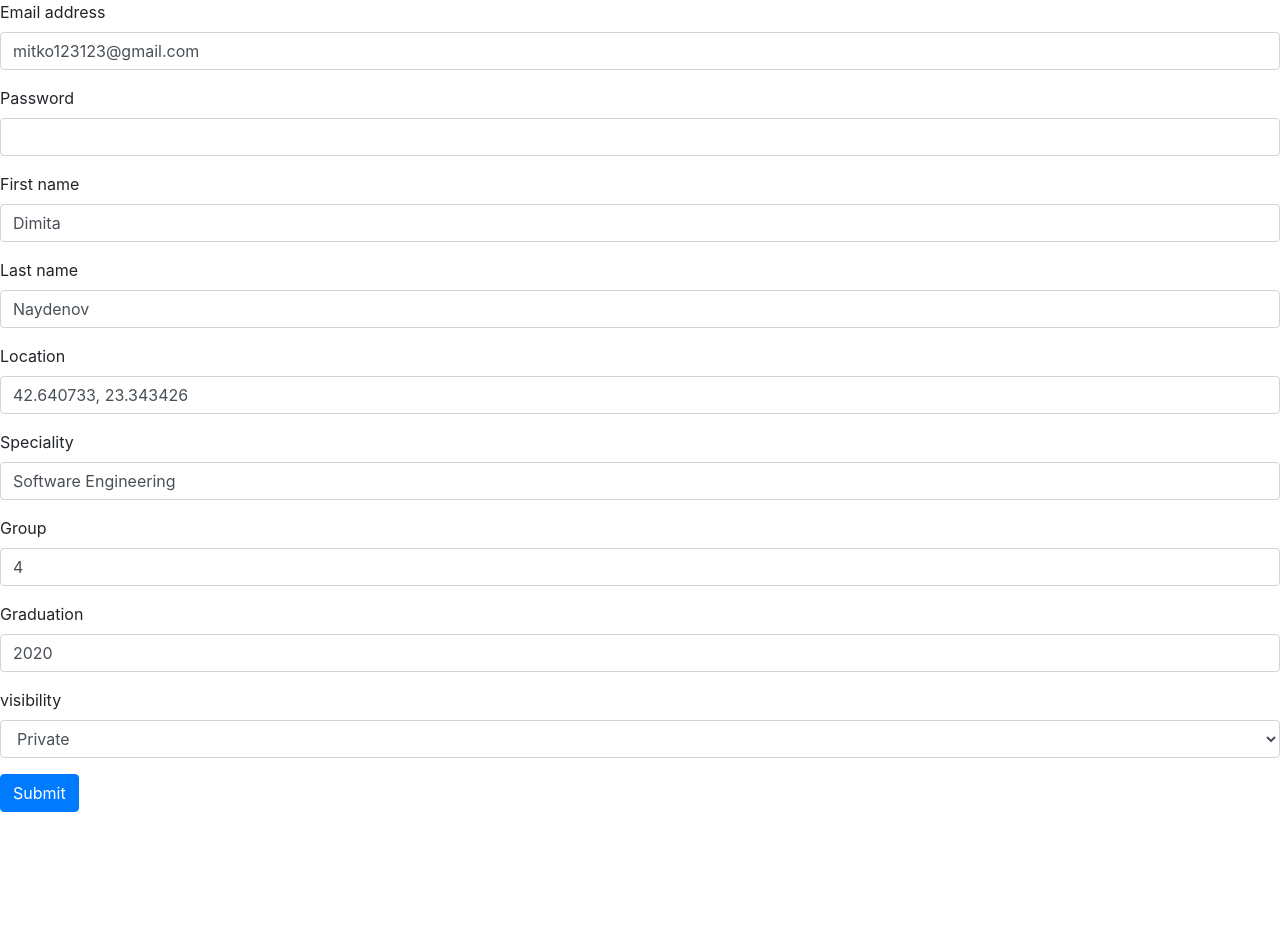
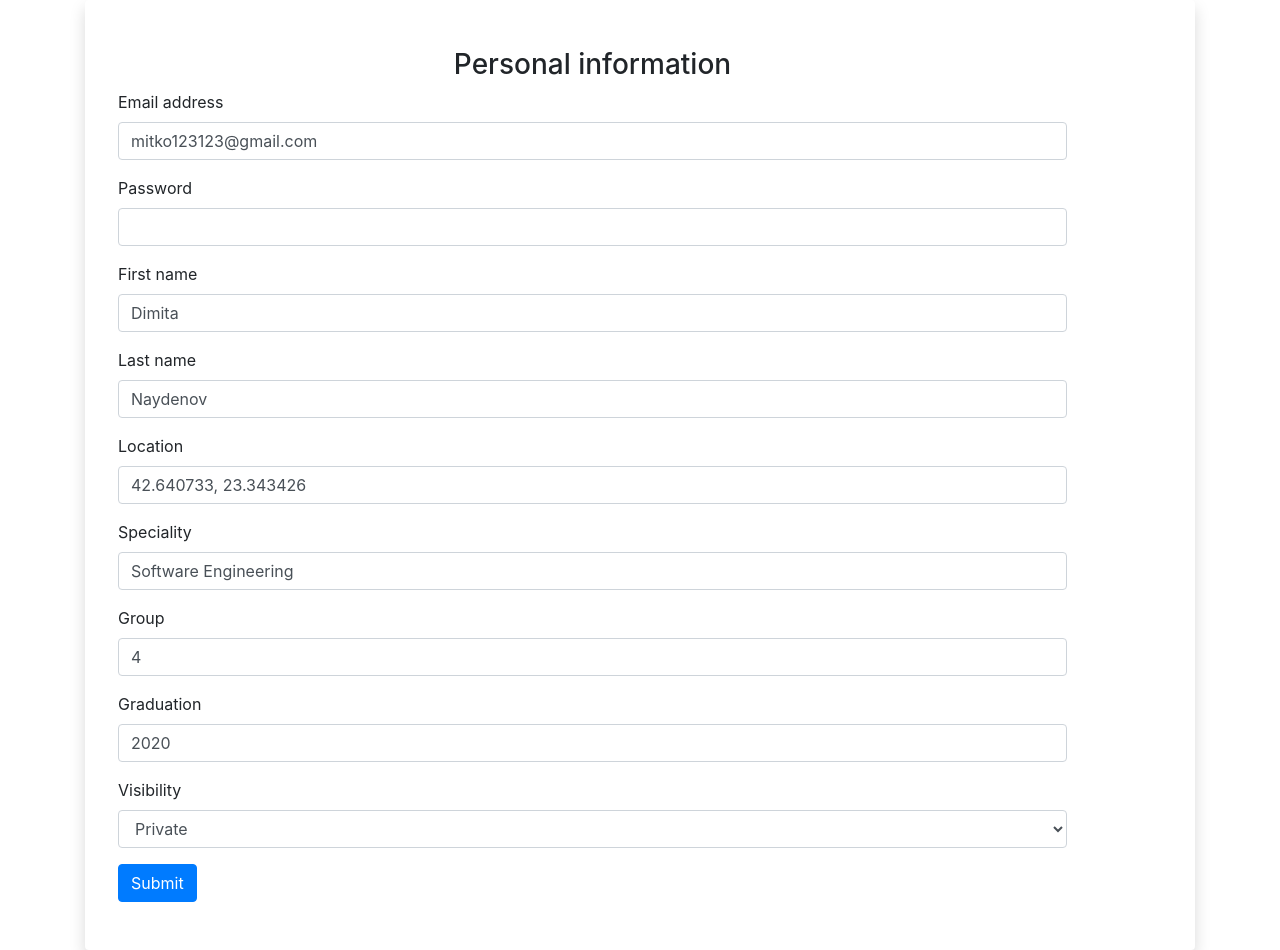
Before and after one commit to akyoseva/Alumni-club, a PHP site: page /profile.php in a window 1280 px wide. Shown: the part 56-1006 px from the top of the page. Before the commit the page ends 868 px from the top, so only its background shows below. Run offline with PHP 8.4, Linux system fonts and the light colour scheme; a user stored in the database is signed in; data comes from the database, SQL or seed files in the repository.

Commit message:
Added design to profile page

```diff
--- a/index.php
+++ b/index.php
@@ -13,7 +13,7 @@ include 'includes/header.php';
         <div class="col-md-8">
             <div class="row">
                 <div class="col-12">
-                    <h1 class="text-center">Recent posts</h1>
+                    <h1 class="text-center"></h1>
                     <div>
                         <div class="card mb-4">
                             <div class="card-body">
--- a/profile.php
+++ b/profile.php
@@ -52,6 +52,11 @@ if (isset($_POST['save'])) {
 }
 ?>
 
+<div class="container">
+  <div class="card border-0 shadow my-11">
+    <div class="row">
+      <div class="col-11 card-body p-5 amber-text">
+      <h3 style="text-align:center">Personal information</h3>
         <form method="POST">
           <div class="form-group">
             <label for="email">Email address</label>
@@ -87,15 +92,17 @@ if (isset($_POST['save'])) {
             <input name="graduation" type="year" value="<?php echo $user['graduation']; ?>" class="form-control" id="graduation">
           </div>
           <div class="form-group">
-    <label for="visibility">visibility</label>
+            <label for="visibility">Visibility</label>
             <select name="visibility" class="form-control my-0 py-1 amber-border">
-      <option <?php if( $user['visibility'] == 0) echo 'selected'; ?> value="0">Public for everyone</option>
-      <option <?php if( $user['visibility'] == 1) echo 'selected'; ?> value="1">Public for student of my speciality</option>
-      <option <?php if( $user['visibility'] == 2) echo 'selected'; ?> value="2">Public for student of my group</option>
-      <option <?php if( $user['visibility'] == 3) echo 'selected'; ?> value="3">Private</option>
+              <option <?php if ($user['visibility'] == 0) echo 'selected'; ?> value="0">Public for everyone</option>
+              <option <?php if ($user['visibility'] == 1) echo 'selected'; ?> value="1">Public for student of my speciality</option>
+              <option <?php if ($user['visibility'] == 2) echo 'selected'; ?> value="2">Public for student of my group</option>
+              <option <?php if ($user['visibility'] == 3) echo 'selected'; ?> value="3">Private</option>
             </select>
           </div>
           <button type="submit" name="save" class="btn btn-primary">Submit</button>
-
-
         </form>
+      </div>
+    </div>
+  </div>
+</div>
```
Lines whose indentation alone changed are shown as unchanged.
